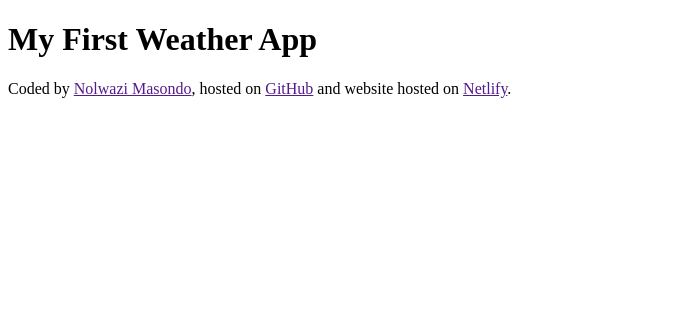
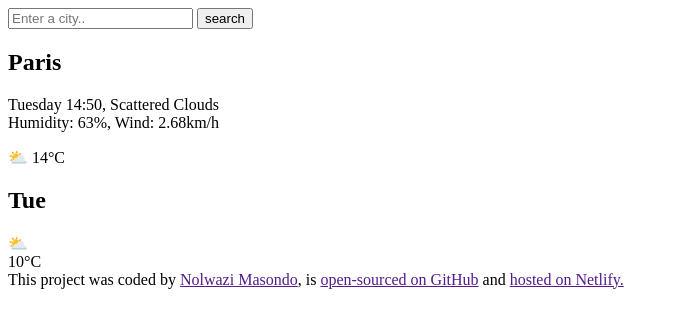
Before and after one commit to Lwazi-Masondo/my-first-weather-app, a plain HTML site: page weather-app/index.html in a window 1280 px wide. Shown: the whole page, without its empty margins (0-675 px from the left). Drawn offline with Linux system fonts and the light colour scheme.

Commit message:
Added HTML elements to index.html

```diff
--- a/weather-app/index.html
+++ b/weather-app/index.html
@@ -7,12 +7,34 @@
     <title>My first weather App</title>
   </head>
   <body>
-    <header><h1>My First Weather App</h1></header>
-    <main></main>
+    <header>
+      <form action="">
+        <input type="search" placeholder="Enter a city.." required />
+        <input type="submit" value="search" />
+      </form>
+    </header>
+    <main>
+      <section>
+        <h1>Paris</h1>
+        <p>
+          Tuesday 14:50, Scattered Clouds
+          <br />
+          Humidity: 63%, Wind: 2.68km/h
+        </p>
+        <div>⛅ 14°C</div>
+      </section>
+      <section>
+        <div>
+          <h2>Tue</h2>
+          <div>⛅</div>
+          <div>10°C</div>
+        </div>
+      </section>
+    </main>
     <footer>
-      Coded by <a href="" target="_blank">Nolwazi Masondo</a>, hosted on
-      <a href="" target="_blank">GitHub</a> and website hosted on
-      <a href="" target="_blank">Netlify</a>.
+      This project was coded by <a href="" target="_blank">Nolwazi Masondo</a>,
+      is <a href="" target="_blank">open-sourced on GitHub</a> and
+      <a href="" target="_blank">hosted on Netlify.</a>
     </footer>
     <script src="./index.js"></script>
   </body>
```
